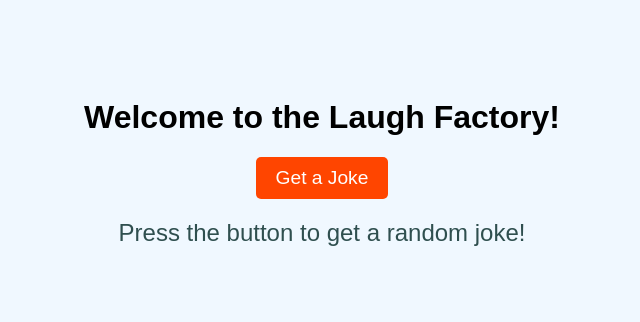
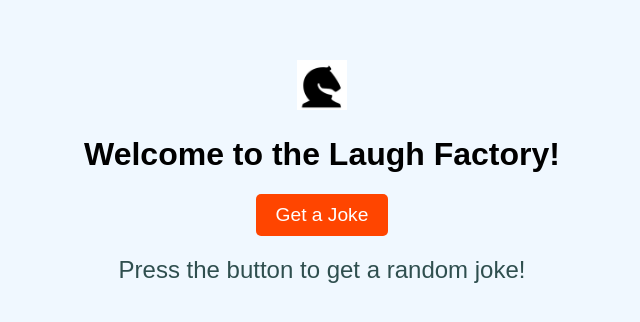
Before and after one commit to AhmedObiedAhmed/QWERTYDongle, a plain HTML site: page index.html in a window 1280 px wide. Shown: the part 246-568 px from the top of the page, without its empty margins (318-958 px from the left). Drawn offline with Linux system fonts and the light colour scheme.

Commit message:
Initial commit

```diff
--- a/index.html
+++ b/index.html
@@ -34,10 +34,16 @@
     .laugh-button:hover {
       background-color: #ff6347;
     }
+    .icon {
+      width: 50px;
+      height: 50px;
+      margin-top: 20px;
+    }
   </style>
 </head>
 <body>
   <div class="container">
+    <img src="icon.png" alt="Laugh Icon" class="icon">
     <h1>Welcome to the Laugh Factory!</h1>
     <button class="laugh-button" onclick="tellJoke()">Get a Joke</button>
     <div class="joke" id="jokeDisplay">Press the button to get a random joke!</div>
```
Also changed, not shown: icon.png (added).
